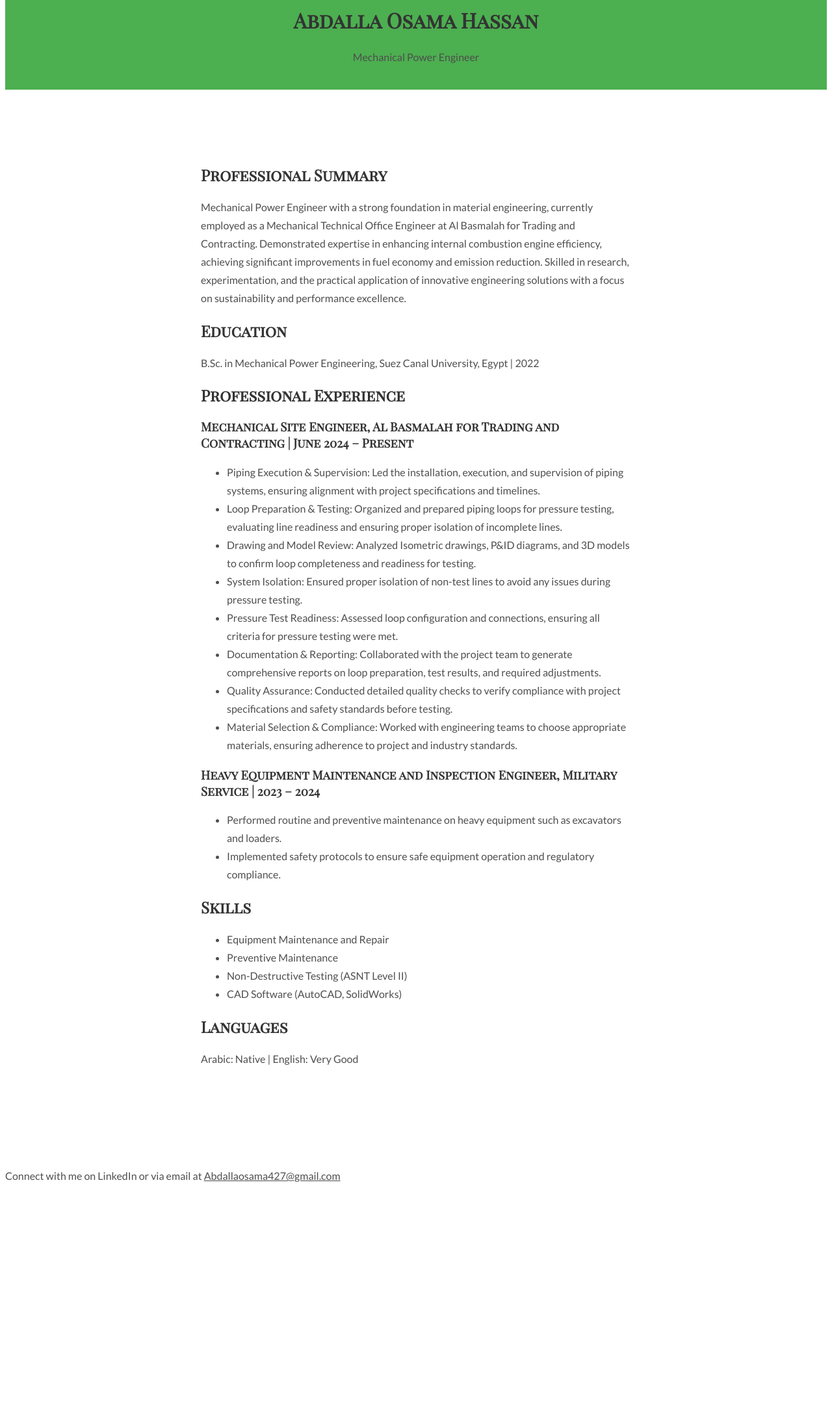
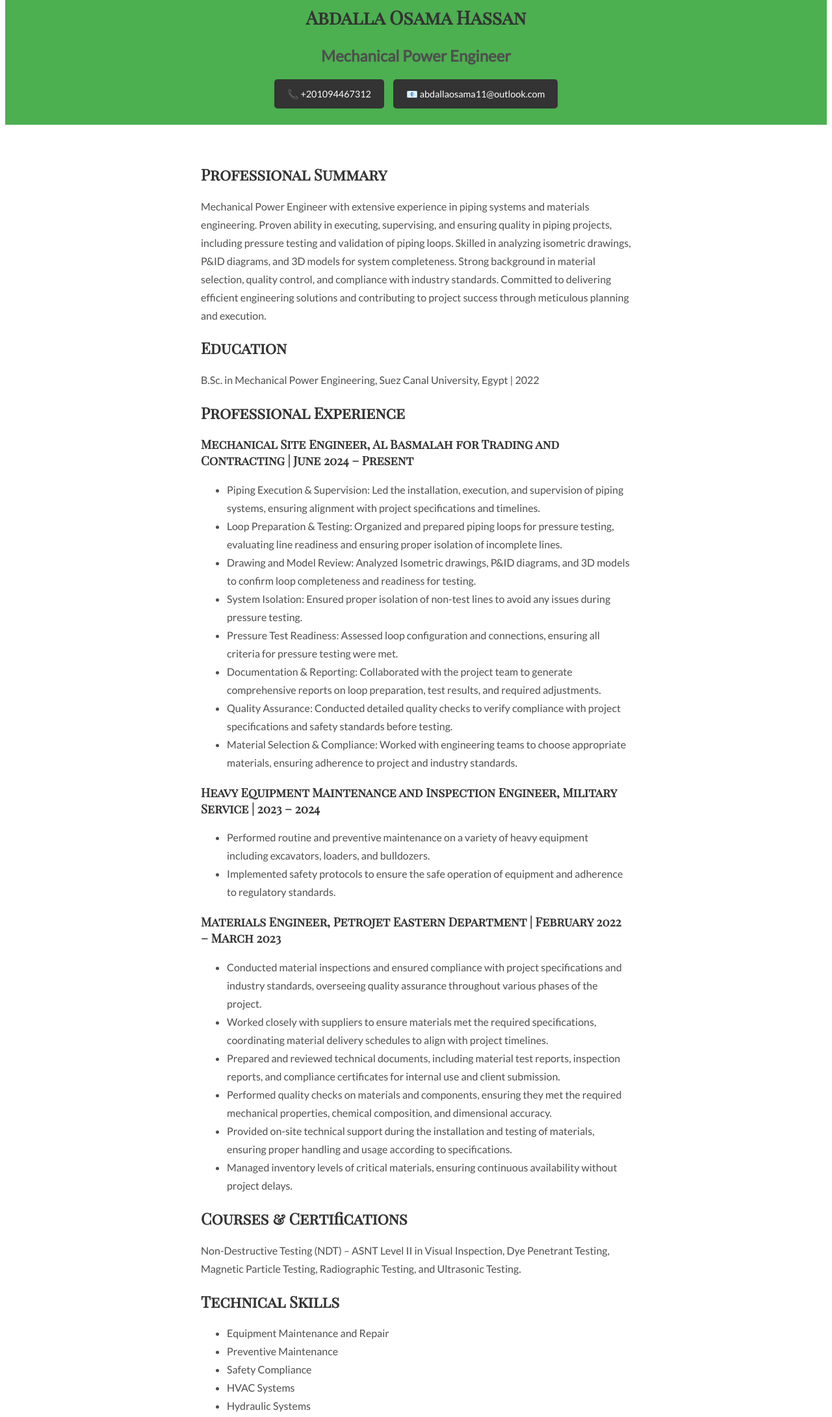
Before and after one commit to abdalla79/Abdallaosama-CV, a plain HTML site: page index.html in a window 1280 px wide. Shown: the part 40-2221 px from the top of the page at 65% size. Before the commit the page ends 1880 px from the top, so only its background shows below. Drawn offline with Linux system fonts and the light colour scheme.

Commit message:
Add files via upload

```diff
--- a/index.html
+++ b/index.html
@@ -6,7 +6,7 @@
     <title>Abdalla Osama Hassan - CV</title>
     <link href="https://fonts.googleapis.com/css2?family=Playfair+Display+SC&family=Lato&display=swap" rel="stylesheet">
     <style>
-        /* Insert the CSS code you provided here */
+        /* General styling */
         h1, h2, h3, h4, h5, h6 {
             font-family: "Playfair Display SC", serif;
             color: #333333;
@@ -31,19 +31,6 @@
             padding: 0 20px;
         }
 
-        @media only screen and (max-width: 767px) {
-          .intro img {
-            display: block;
-            margin-left: auto;
-            margin-right: auto;
-          }
-
-          footer {
-            text-align: center;
-          }
-        }
-
-        /* Additional CSS styles */
         .header {
             background-color: #4CAF50;
             color: white;
@@ -51,22 +38,44 @@
             text-align: center;
         }
 
+        .header h1 {
+            font-size: 1.8em;
+            font-weight: bold;
+        }
+
+        .header .role {
+            font-size: 1.5em;
+            font-weight: bold;
+            margin: 10px 0;
+        }
+
+        .button-link {
+            display: inline-block;
+            margin: 5px;
+            padding: 10px 20px;
+            font-size: 0.9em;
+            color: white;
+            background-color: #333;
+            border: none;
+            border-radius: 5px;
+            text-decoration: none;
+            cursor: pointer;
+            transition: background-color 0.3s ease;
+        }
+
+        .button-link:hover {
+            background-color: #555;
+        }
+
         .intro {
-          padding: 95px 0px 70px 0px;
+            padding: 40px 0;
             overflow-x: hidden;
         }
 
-        .main-nav {
+        footer {
+            padding: 20px 0;
+            text-align: center;
             background: #f4f4f4;
-          padding-top: 23px;
-        }
-
-        .section .container {
-          position: relative;
-        }
-
-        footer {
-          padding: 50px 0px 0px 0px;
         }
     </style>
 </head>
@@ -75,14 +84,17 @@
     <!-- Header section -->
     <div class="header">
         <h1>Abdalla Osama Hassan</h1>
-        <p>Mechanical Power Engineer</p>
+        <p class="role">Mechanical Power Engineer</p>
+        <!-- Contact buttons -->
+        <a href="tel:+201094467312" class="button-link">📞 +201094467312</a>
+        <a href="mailto:abdallaosama11@outlook.com" class="button-link">📧 abdallaosama11@outlook.com</a>
     </div>
 
     <!-- Main content section -->
     <div class="container">
         <div class="intro">
             <h2>Professional Summary</h2>
-            <p>Mechanical Power Engineer with a strong foundation in material engineering, currently employed as a Mechanical Technical Office Engineer at Al Basmalah for Trading and Contracting. Demonstrated expertise in enhancing internal combustion engine efficiency, achieving significant improvements in fuel economy and emission reduction. Skilled in research, experimentation, and the practical application of innovative engineering solutions with a focus on sustainability and performance excellence.</p>
+            <p>Mechanical Power Engineer with extensive experience in piping systems and materials engineering. Proven ability in executing, supervising, and ensuring quality in piping projects, including pressure testing and validation of piping loops. Skilled in analyzing isometric drawings, P&ID diagrams, and 3D models for system completeness. Strong background in material selection, quality control, and compliance with industry standards. Committed to delivering efficient engineering solutions and contributing to project success through meticulous planning and execution.</p>
 
             <h2>Education</h2>
             <p>B.Sc. in Mechanical Power Engineering, Suez Canal University, Egypt | 2022</p>
@@ -102,17 +114,48 @@
 
             <h3>Heavy Equipment Maintenance and Inspection Engineer, Military Service | 2023 – 2024</h3>
             <ul>
-                <li>Performed routine and preventive maintenance on heavy equipment such as excavators and loaders.</li>
-                <li>Implemented safety protocols to ensure safe equipment operation and regulatory compliance.</li>
+                <li>Performed routine and preventive maintenance on a variety of heavy equipment including excavators, loaders, and bulldozers.</li>
+                <li>Implemented safety protocols to ensure the safe operation of equipment and adherence to regulatory standards.</li>
             </ul>
 
-            <h2>Skills</h2>
+            <h3>Materials Engineer, Petrojet Eastern Department | February 2022 – March 2023</h3>
+            <ul>
+                <li>Conducted material inspections and ensured compliance with project specifications and industry standards, overseeing quality assurance throughout various phases of the project.</li>
+                <li>Worked closely with suppliers to ensure materials met the required specifications, coordinating material delivery schedules to align with project timelines.</li>
+                <li>Prepared and reviewed technical documents, including material test reports, inspection reports, and compliance certificates for internal use and client submission.</li>
+                <li>Performed quality checks on materials and components, ensuring they met the required mechanical properties, chemical composition, and dimensional accuracy.</li>
+                <li>Provided on-site technical support during the installation and testing of materials, ensuring proper handling and usage according to specifications.</li>
+                <li>Managed inventory levels of critical materials, ensuring continuous availability without project delays.</li>
+            </ul>
+
+            <h2>Courses & Certifications</h2>
+            <p>Non-Destructive Testing (NDT) – ASNT Level II in Visual Inspection, Dye Penetrant Testing, Magnetic Particle Testing, Radiographic Testing, and Ultrasonic Testing.</p>
+
+            <h2>Technical Skills</h2>
             <ul>
                 <li>Equipment Maintenance and Repair</li>
                 <li>Preventive Maintenance</li>
-                <li>Non-Destructive Testing (ASNT Level II)</li>
+                <li>Safety Compliance</li>
+                <li>HVAC Systems</li>
+                <li>Hydraulic Systems</li>
                 <li>CAD Software (AutoCAD, SolidWorks)</li>
+                <li>Microsoft Office Suite</li>
             </ul>
+
+            <h2>Soft Skills</h2>
+            <ul>
+                <li>Problem-Solving</li>
+                <li>Team Collaboration</li>
+                <li>Attention to Detail</li>
+                <li>Time Management</li>
+                <li>Communication</li>
+                <li>Adaptability</li>
+            </ul>
+
+            <h2>Graduation Project</h2>
+            <h3>Enhancement of Combustion Efficiency in Internal Combustion Engines</h3>
+            <p>Objective: Improve combustion efficiency using an ozone generator to enhance performance and reduce emissions.</p>
+            <p>Results: Achieved a 12% increase in fuel efficiency and a 15% reduction in emissions.</p>
 
             <h2>Languages</h2>
             <p>Arabic: Native | English: Very Good</p>
@@ -120,7 +163,7 @@
     </div>
 
     <footer>
-        <p>Connect with me on LinkedIn or via email at <a href="mailto:Abdallaosama427@gmail.com">Abdallaosama427@gmail.com</a></p>
+        <p>Connect with me via email at <a href="mailto:abdallaosama11@outlook.com">abdallaosama11@outlook.com</a></p>
     </footer>
 
 </body>
```
Lines whose indentation alone changed are shown as unchanged.
